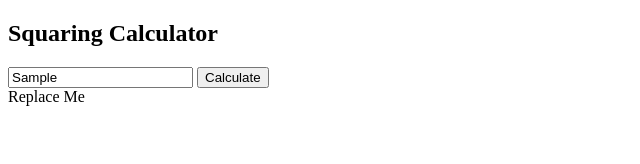
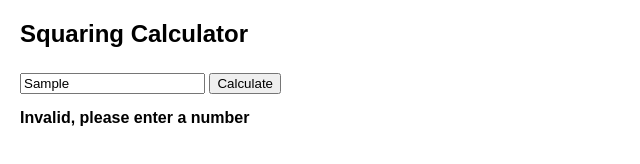
Before and after one commit to knightmoves-schools/069-html-events-L3VI04, a website: page index.html in a window 1280 px wide. Both pictures are taken after typing "Sample" into the empty fields and a click on the button "Calculate". Shown: the whole page, without its empty margins (0-640 px from the left). Drawn offline with Linux system fonts and the light colour scheme.

Commit message:
Update index.html

```diff
--- a/index.html
+++ b/index.html
@@ -1,14 +1,46 @@
 <!DOCTYPE html>
 <html lang="en">
 <head>
-    <title>Squaring Calculator</title>
+  <meta charset="UTF-8">
+  <title>Squaring Calculator</title>
+  <style>
+    body {
+      font-family: Arial, sans-serif;
+      margin: 20px;
+    }
+    input, button {
+      margin: 5px 0;
+    }
+    #result {
+      margin-top: 10px;
+      font-weight: bold;
+    }
+  </style>
 </head>
 <body>
-    <h2>Squaring Calculator</h2>
-    <input id="number" placeholder="Enter a Number">
-    <button id="calculate">Calculate</button>
-    <div id="result">Replace Me</div>
+  <h2>Squaring Calculator</h2>
 
-    <script src="index.js"></script>
+  <!-- Input field -->
+  <input id="number" placeholder="Enter a Number">
+
+  <!-- Button -->
+  <button id="calculate">Calculate</button>
+
+  <!-- Result display -->
+  <div id="result">Replace Me</div>
+
+  <script>
+    document.getElementById("calculate").addEventListener("click", function() {
+      const input = document.getElementById("number").value;
+      const num = Number(input);
+      const resultDiv = document.getElementById("result");
+
+      if (isNaN(num)) {
+        resultDiv.textContent = "Invalid, please enter a number";
+      } else {
+        resultDiv.textContent = `Result: ${num * num}`;
+      }
+    });
+  </script>
 </body>
 </html>
```
